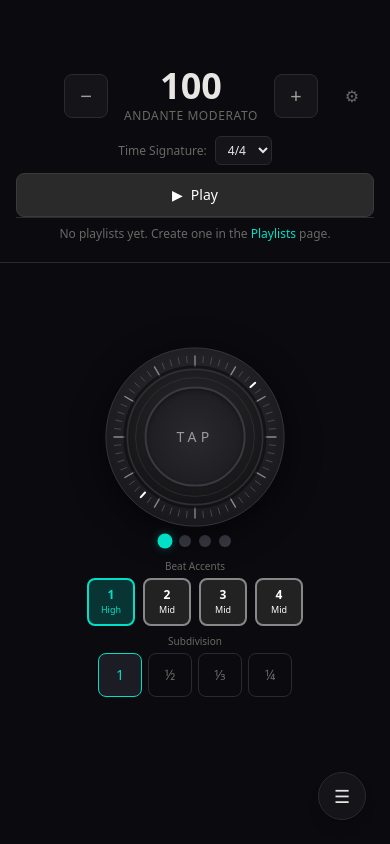
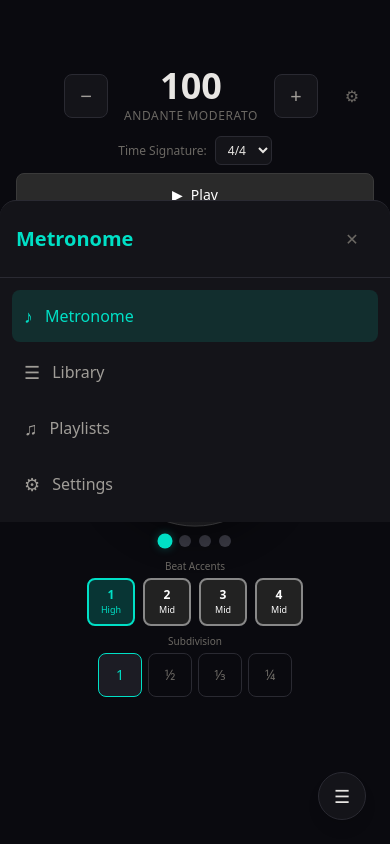
Before and after one commit to danielfpadilla/metronome, a React (Vite) app: page / in a window 390 px wide. Built offline with nearby package versions, Linux system fonts and the light colour scheme.

Commit message:
feat: FAB menu becomes bottom sheet with four sub items

```diff
--- a/src/components/Layout/BurgerMenu.tsx
+++ b/src/components/Layout/BurgerMenu.tsx
@@ -35,10 +35,10 @@ export function BurgerMenu() {
         />
       )}
 
-      {/* Slide-out menu */}
+      {/* Slide-out menu - bottom sheet anchored to FAB */}
       <nav
-        className={`fixed top-0 left-0 h-full w-64 bg-[var(--surface)] border-r border-[var(--line)] z-50 transform transition-transform duration-200 ease-out md:hidden ${
-          isOpen ? 'translate-x-0' : '-translate-x-full'
+        className={`fixed bottom-0 left-0 right-0 w-full bg-[var(--surface)] border-t border-[var(--line)] rounded-t-2xl z-50 transform transition-transform duration-200 ease-out md:hidden ${
+          isOpen ? 'translate-y-0' : '-translate-y-full'
         }`}
         aria-label="Main navigation"
       >
```
